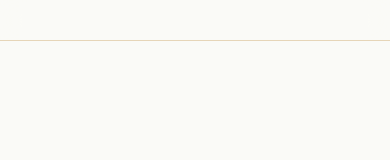
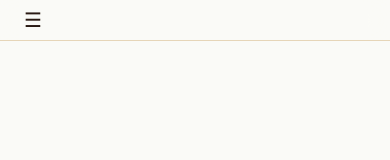
Before and after one commit to EmirhanHamarat/zunize-site, a Next.js app: page / in a window 390 px wide. Shown: the top 160 px of the page. Built offline with nearby package versions, Linux system fonts and the light colour scheme.

Commit message:
mobile menu fix

```diff
--- a/components/Header.jsx
+++ b/components/Header.jsx
@@ -11,7 +11,15 @@ export default function Header() {
   return (
     <header className="w-full border-b border-[#E6D5B8] backdrop-blur-md bg-[#FAFAF7]/80 sticky top-0 z-50 transition-all duration-300">
 
-      <div className="max-w-7xl mx-auto px-6 py-5 flex items-center justify-center">
+      <div className="max-w-7xl mx-auto px-6 py-5 flex items-center justify-center relative">
+
+        {/* MOBILE BUTTON (SADECE EKLENDİ) */}
+        <button
+          onClick={() => setOpen(!open)}
+          className="md:hidden absolute left-6 text-xl"
+        >
+          ☰
+        </button>
 
         {/* CENTER - NAV */}
         <nav className="hidden md:flex gap-10 whitespace-nowrap text-[14px] tracking-[0.15em] uppercase text-gray-700">
```
